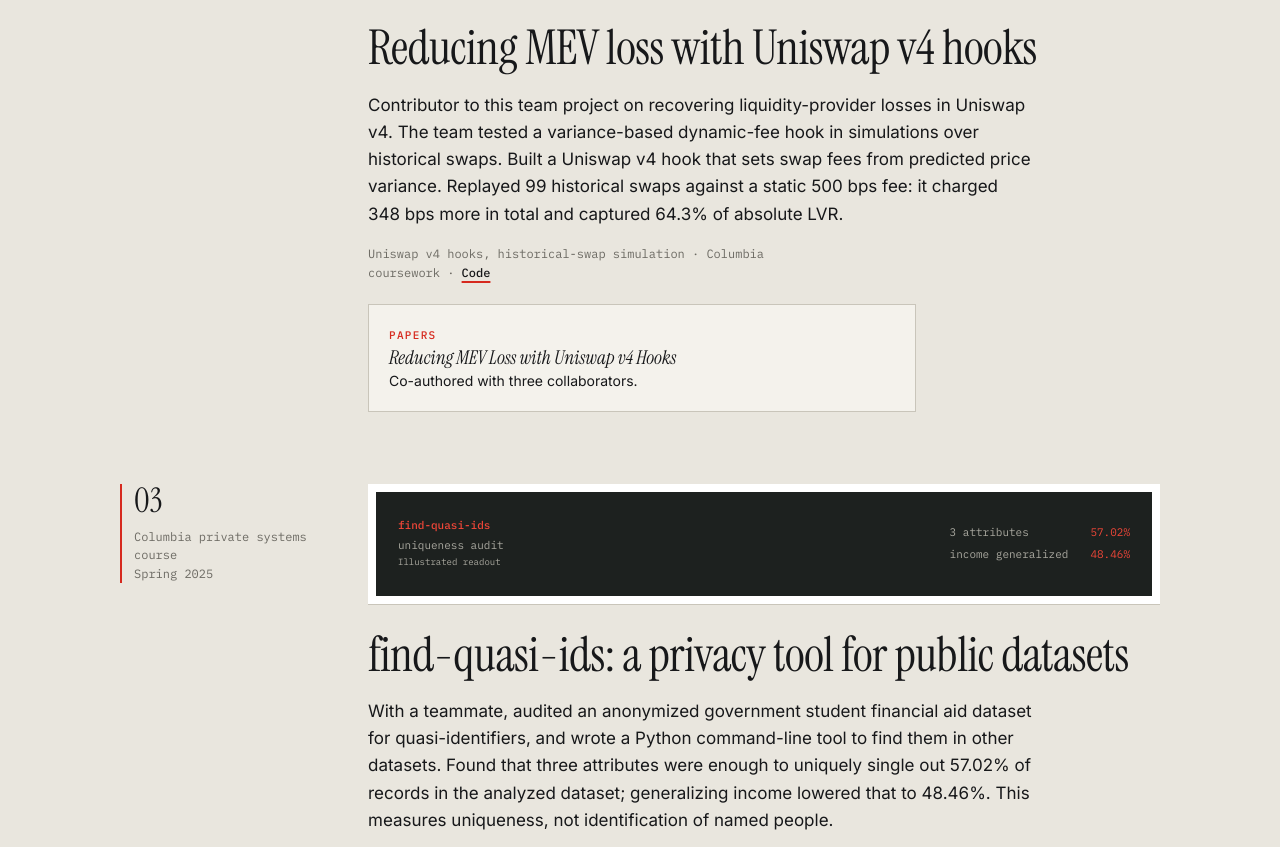
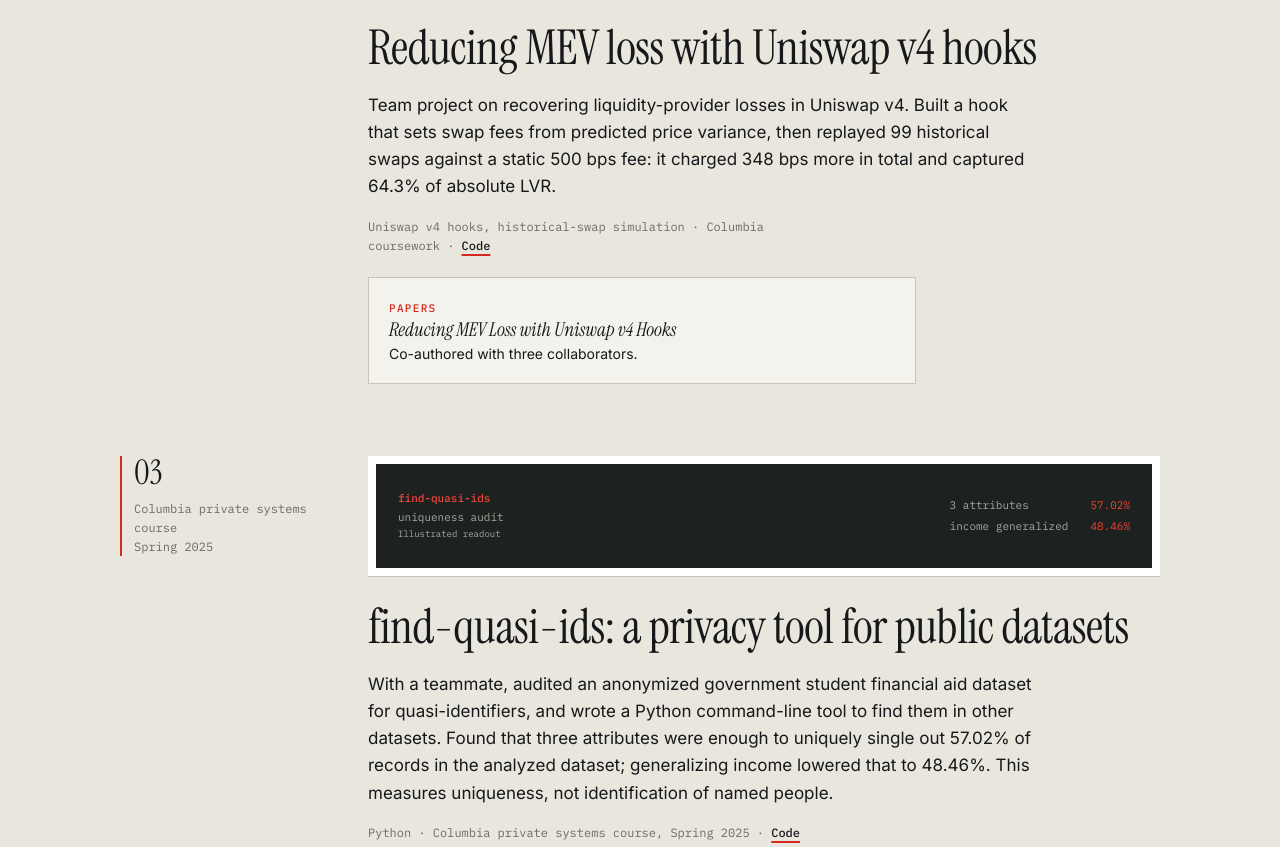
Before and after one commit to caulog/caulog.github.io, a plain HTML site: page index.html in a window 1280 px wide. Shown: the part 1413-2260 px from the top of the page. Drawn offline with Linux system fonts and the light colour scheme.

Commit message:
Update index.html

```diff
--- a/index.html
+++ b/index.html
@@ -115,7 +115,7 @@
 <div><div class="art hook-study" role="img" aria-label="Conceptual method diagram: historical swaps feed a variance-based hook, which sets a dynamic fee. This is not a performance result.">
 <div class="hook-step"><small>Input</small>Historical<br>swaps</div><span class="hook-arrow" aria-hidden="true">→</span><div class="hook-step focus"><small>Uniswap v4</small>Variance-based<br>hook</div><span class="hook-arrow" aria-hidden="true">→</span><div class="hook-step"><small>Method study</small>Dynamic<br>fee</div></div>
 <h3>Reducing MEV loss with Uniswap v4 hooks</h3>
-<p>Contributor to this team project on recovering liquidity-provider losses in Uniswap v4. The team tested a variance-based dynamic-fee hook in simulations over historical swaps. Built a Uniswap v4 hook that sets swap fees from predicted price variance. Replayed 99 historical swaps against a static 500 bps fee: it charged 348 bps more in total and captured 64.3% of absolute LVR.</p>
+<p>Team project on recovering liquidity-provider losses in Uniswap v4. Built a hook that sets swap fees from predicted price variance, then replayed 99 historical swaps against a static 500 bps fee: it charged 348 bps more in total and captured 64.3% of absolute LVR.</p>
 <p class="tag">Uniswap v4 hooks, historical-swap simulation · Columbia coursework · <a href="https://github.com/justincharney/LVRHookUniswapV4">Code</a></p>
 <div class="paper"><strong>Papers</strong><br><em>Reducing MEV Loss with Uniswap v4 Hooks</em><br>Co-authored with three collaborators.</div></div></article>
 
```
